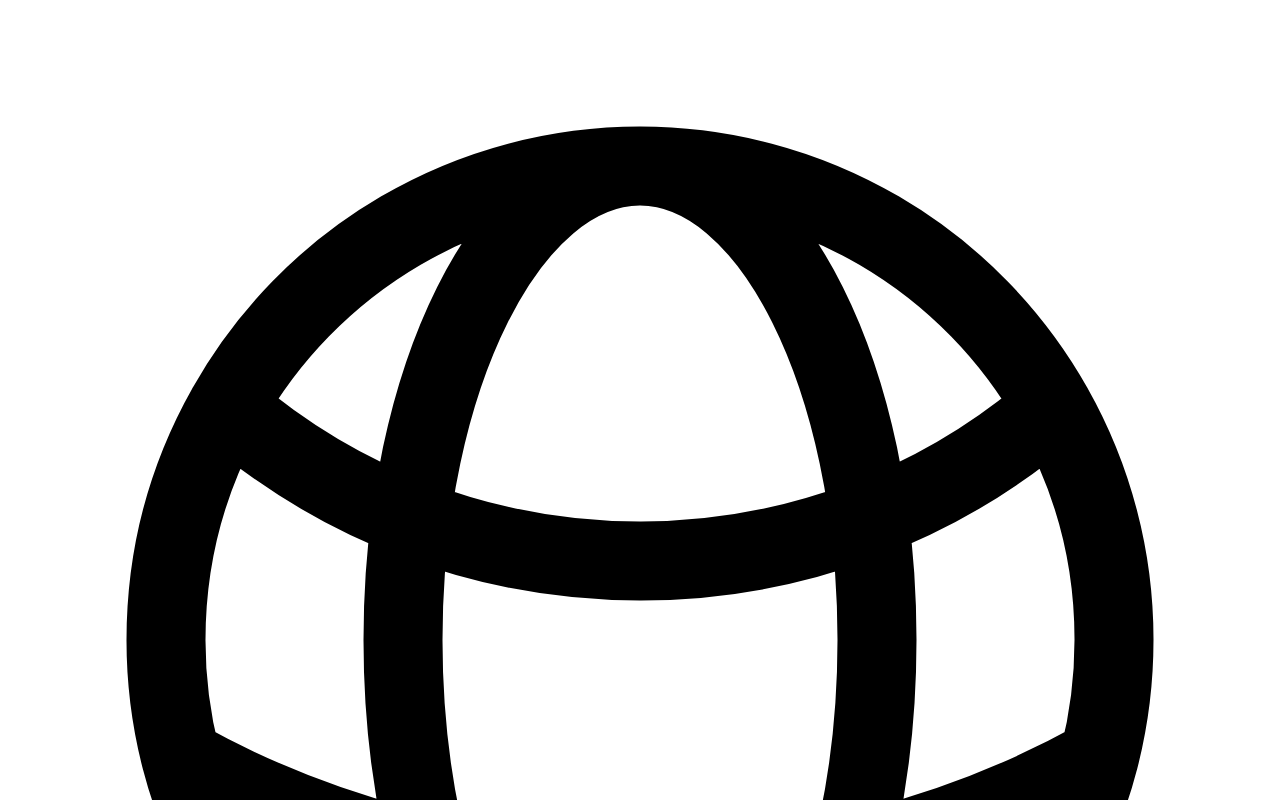
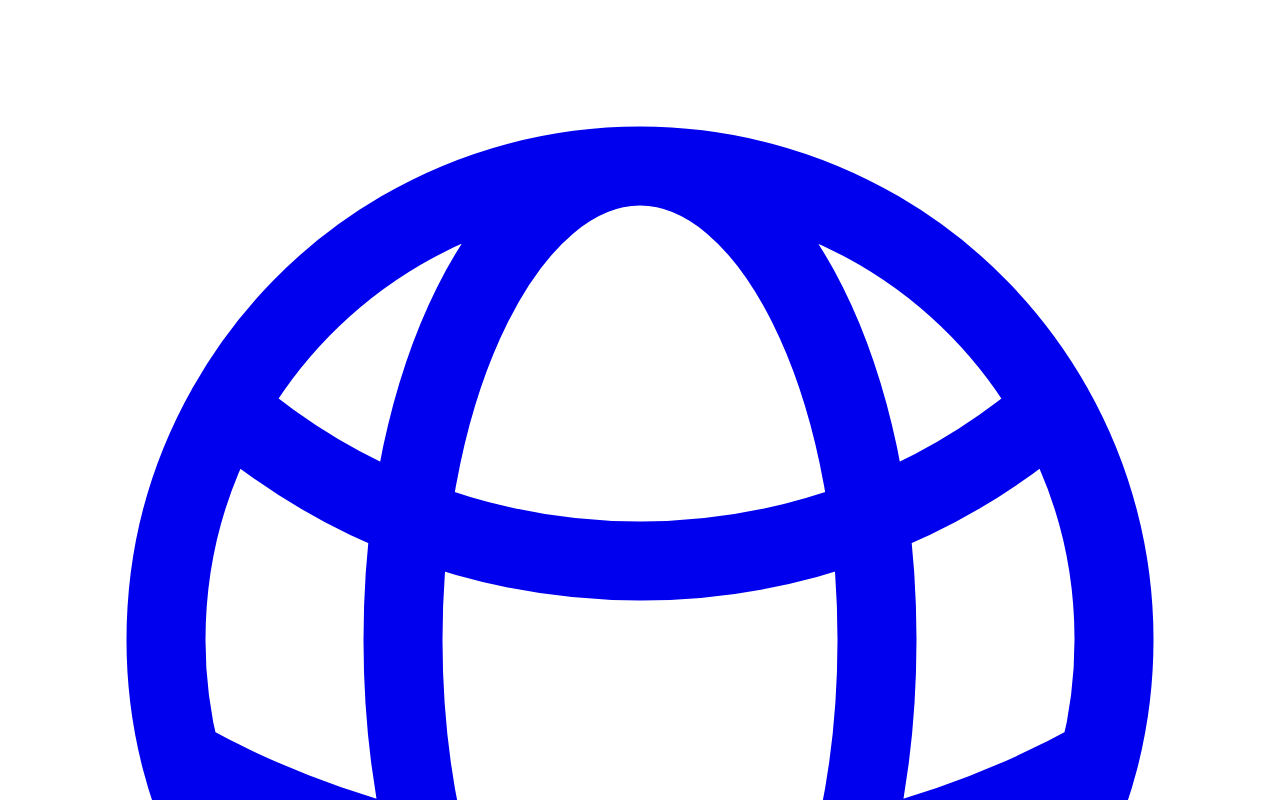
Before and after one commit to heyFahad/nextjs-learning-dashboard, a Next.js app: page /login in a window 1280 px wide. Shown: the top 800 px of the page. Built offline with nearby package versions, Linux system fonts and the light colour scheme; a web font is replaced by a local one.

Commit message:
fix: Add link to homepage in login page logo

```diff
--- a/app/login/page.tsx
+++ b/app/login/page.tsx
@@ -1,6 +1,7 @@
 import { Metadata } from 'next';
 import AcmeLogo from '@/app/ui/acme-logo';
 import LoginForm from '@/app/ui/login-form';
+import Link from 'next/link';
 
 export const metadata: Metadata = {
   title: 'Login',
@@ -12,7 +13,9 @@ export default function LoginPage() {
       <div className="relative mx-auto flex w-full max-w-[400px] flex-col space-y-2.5 p-4 md:-mt-32">
         <div className="flex h-20 w-full items-end rounded-lg bg-blue-500 p-3 md:h-36">
           <div className="w-32 text-white md:w-36">
-            <AcmeLogo />
+            <Link href="/">
+              <AcmeLogo />
+            </Link>
           </div>
         </div>
         <LoginForm />
```
